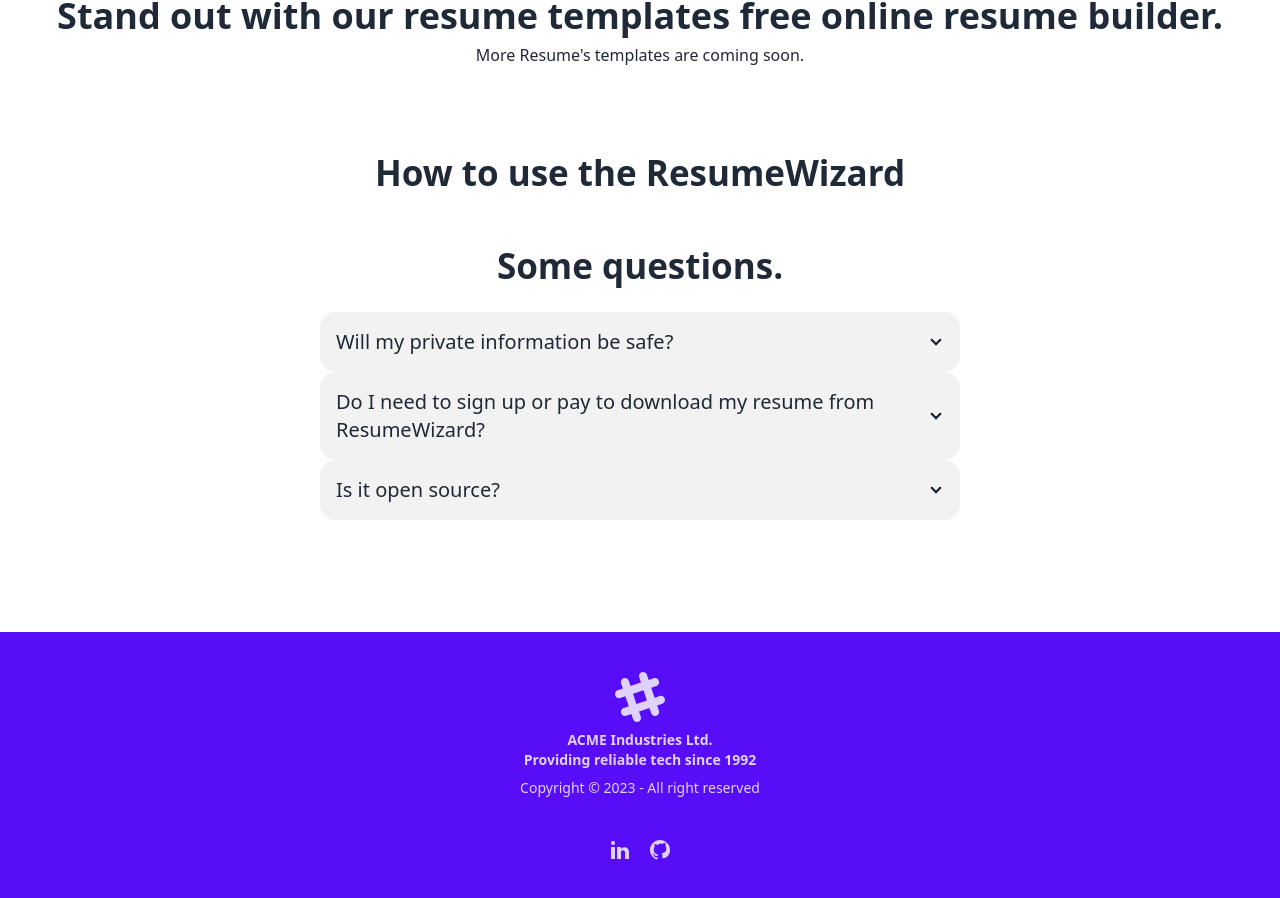
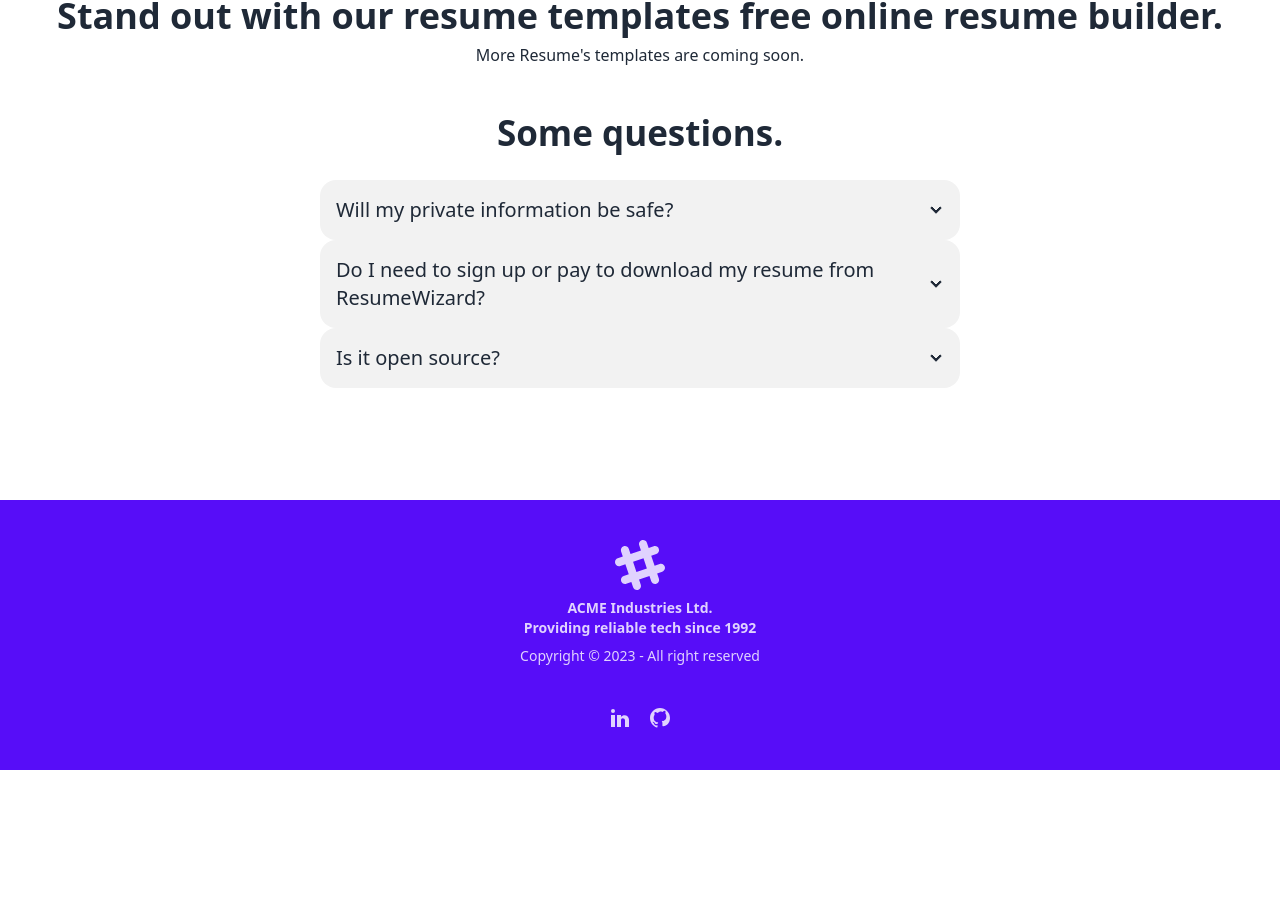
Before and after one commit to ArshErgon/ResumeWizard, a SvelteKit app: page / in a window 1280 px wide. Shown: the part 847-1745 px from the top of the page. After the commit the page ends 1617 px from the top, so only its background shows below. Built offline with nearby package versions, Linux system fonts and the light colour scheme.

Commit message:
fix: :rocket: final site

```diff
--- a/src/routes/+page.svelte
+++ b/src/routes/+page.svelte
@@ -33,9 +33,9 @@
   Stand out with our resume templates free online resume builder.
 </div>
 <div class="text-center ml-80 mr-80">More Resume's templates are coming soon.</div>
-<div class="text-center mt-20 text-[35px] font-[600]">
+<!-- <div class="text-center mt-20 text-[35px] font-[600]">
   How to use the ResumeWizard
-</div>
+</div> -->
   <div class="text-center font-[600] text-[35px] pt-10 pb-5">
     Some questions.
   </div>
```
